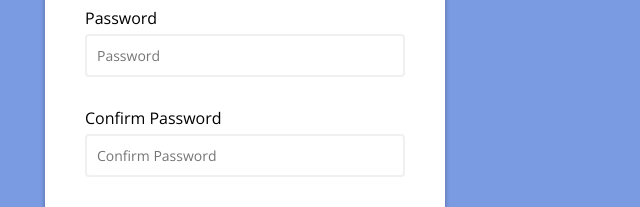
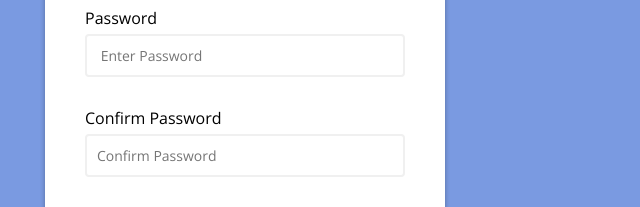
Before and after one commit to chepkosum/form-Validation, a plain HTML site: page index.html in a window 1280 px wide. Shown: the part 402-609 px from the top of the page, 395-1035 px from the left. Drawn offline with nearby package versions, Linux system fonts and the light colour scheme; a web font is replaced by a local one.

Commit message:
Update index.html

```diff
--- a/index.html
+++ b/index.html
@@ -30,7 +30,7 @@
             </div>
             <div class="form-control">
                 <label for="username">Password</label>
-                <input type="password" placeholder="Password" id="password"/>
+                <input type="password" placeholder=" Enter Password" id="password"/>
                 <i class="fas fa-check-circle"></i>
                 <i class="fas fa-exclamation-circle"></i>
                 <small>Error message</small>
```
